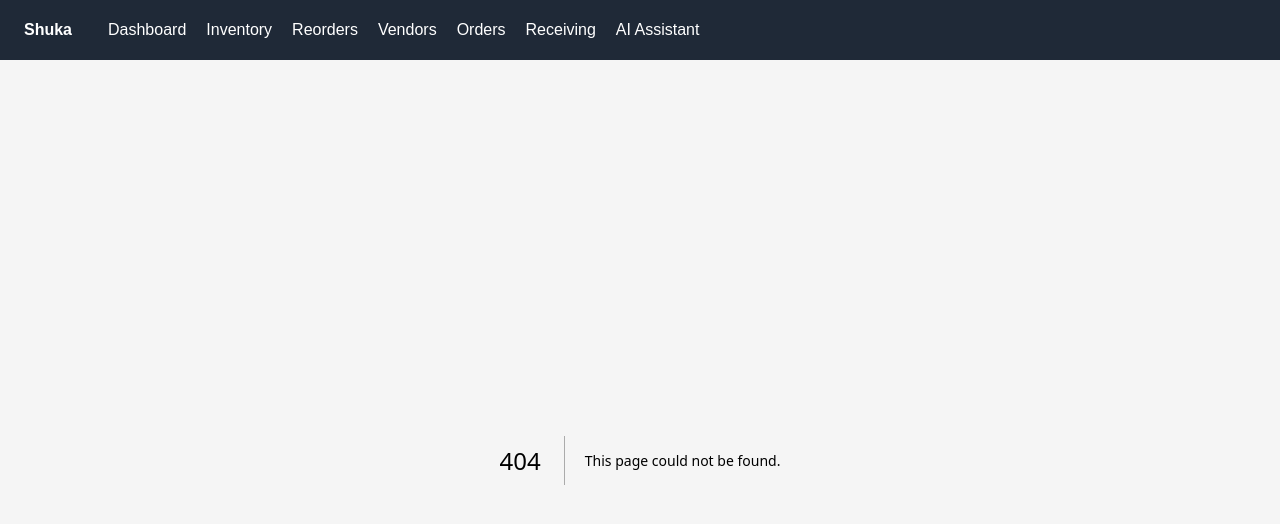
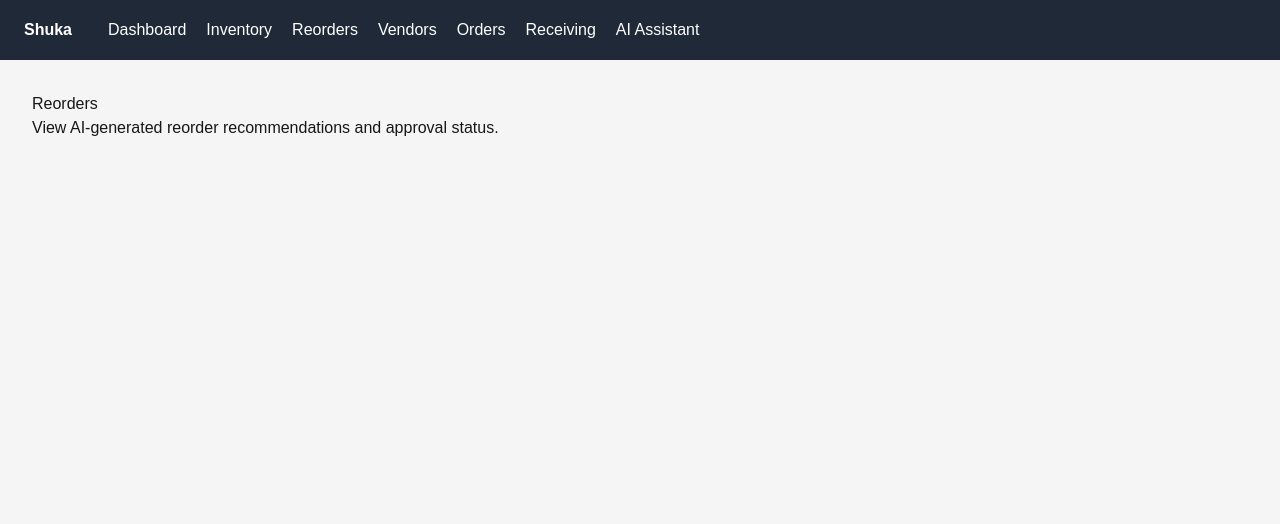
Before and after one commit to Gr33nstonecorp/shuka, a Next.js app: page /reorders in a window 1280 px wide. Before the commit this address had no page. Shown: the top 524 px of the page. Built offline with nearby package versions, Linux system fonts and the light colour scheme.

Commit message:
Create page.tsx

```diff
--- /dev/null
+++ b/app/reorders/page.tsx
@@ -0,0 +1,8 @@
+export default function ReordersPage() {
+  return (
+    <main style={{ padding: "32px" }}>
+      <h1>Reorders</h1>
+      <p>View AI-generated reorder recommendations and approval status.</p>
+    </main>
+  );
+}
```
